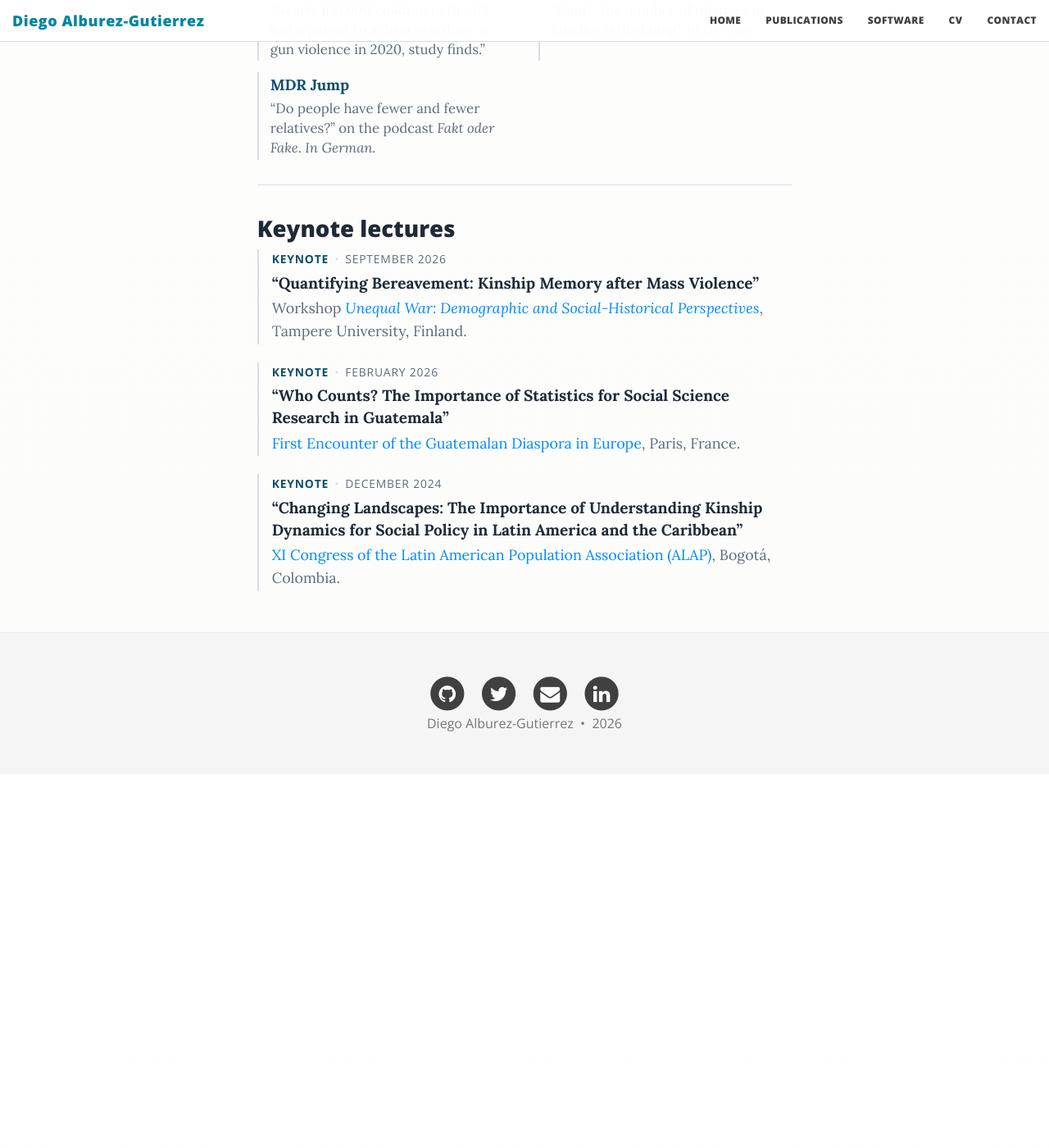
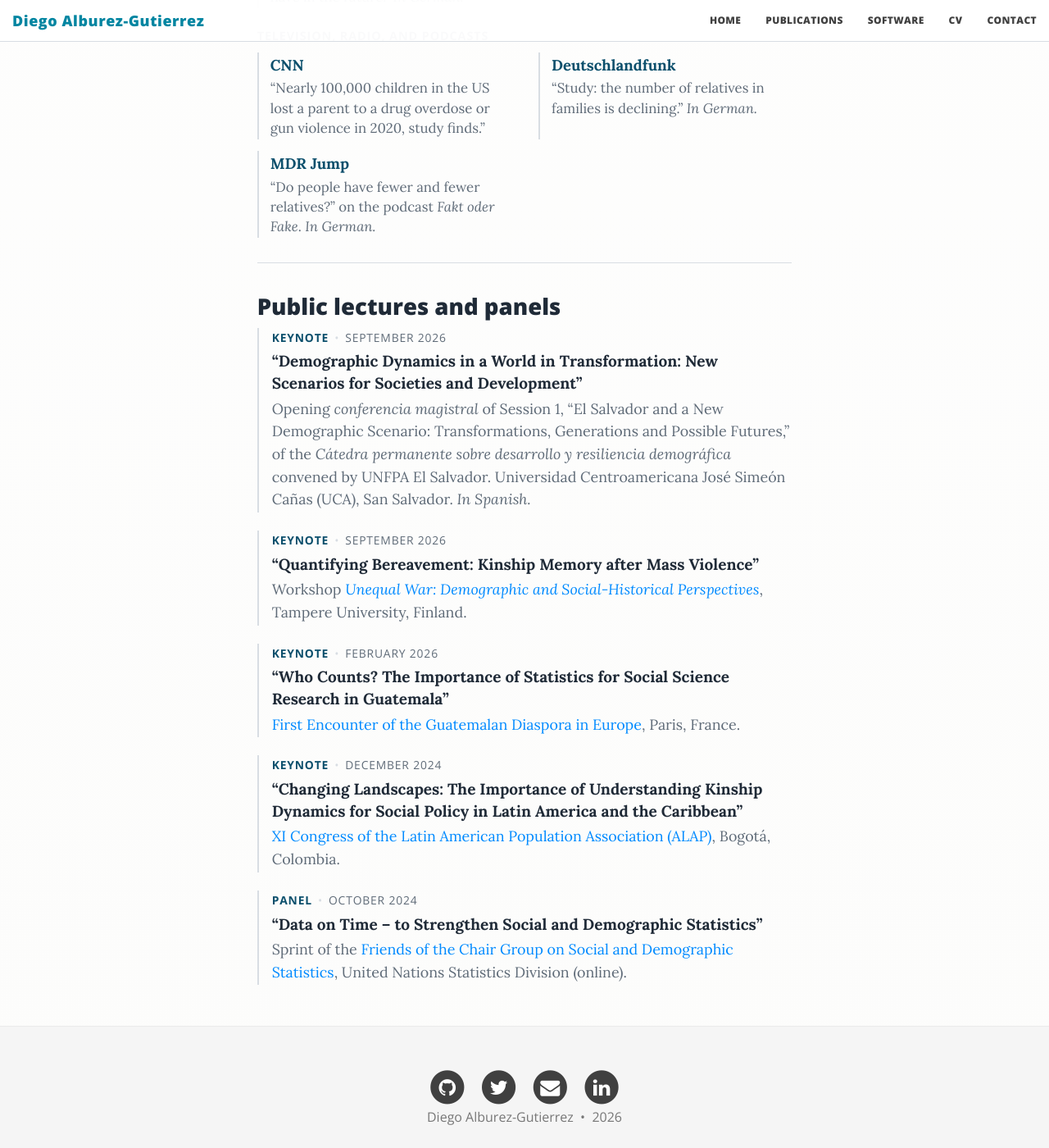
Before and after one commit to alburezg/alburezg.github.io, a Jekyll site: the page built from public-engagement.md, in a window 1280 px wide and 1400 px high, scrolled down 2108 px. Shown: the whole window at 82% size. Built offline with Jekyll 4.4.1, drawn with Linux system fonts in a browser that asks for light colours; nearby versions of some CDN libraries; before the commit the page ends 3052 px from its top, so only the background shows below that; some of the changed text lies outside the part shown.

Commit message:
Expand Public Engagement intro and speaking section
- Intro now names the press coverage and the invited speaking work
- Rename the section to "Public lectures and panels" so it covers the
  UN Statistics Division panel alongside the keynotes
- Add the panel: "Data on Time - to Strengthen Social and Demographic
  Statistics", Friends of the Chair Group sprint, October 2024
- Add the opening conferencia magistral of the Catedra permanente sobre
  desarrollo y resiliencia demografica, UNFPA El Salvador at UCA,
  September 2026

```diff
--- a/public-engagement.md
+++ b/public-engagement.md
@@ -1,7 +1,7 @@
 ---
 layout: page
 title: Public Engagement
-subtitle: Media coverage and keynote lectures
+subtitle: Media coverage and public lectures
 permalink: /pe-preview-7c41a9/
 ---
 
@@ -133,16 +133,18 @@ permalink: /pe-preview-7c41a9/
 
 <div class="academic-page">
   <p class="lede">
-    My work has been covered by <em>The Economist</em>, <em>The Atlantic</em>, <em>El Pa&iacute;s</em>,
-    <em>Der Spiegel</em>, <em>Scientific American</em>, <em>The Times</em>, <em>Die Zeit</em>, CNN and
-    <em>Haaretz</em>, among others.
+    My research has been featured in the international press, such as <em>The Economist</em>,
+    <em>The Atlantic</em>, <em>El Pa&iacute;s</em>, <em>Der Spiegel</em>, <em>Scientific American</em>,
+    <em>The Times</em>, <em>Die Zeit</em>, CNN and <em>Haaretz</em>. I am also invited to speak at
+    high-profile events about the demographic questions behind current affairs, from the future of
+    the family to the human cost of armed conflict.
   </p>
 
   <nav class="pub-nav" aria-label="Public engagement sections">
     <p class="pub-nav-title">Jump to Section</p>
     <ul>
       <li><a href="#media-coverage">Media coverage</a></li>
-      <li><a href="#keynotes">Keynote lectures</a></li>
+      <li><a href="#lectures">Public lectures and panels</a></li>
     </ul>
   </nav>
 
@@ -250,9 +252,14 @@ permalink: /pe-preview-7c41a9/
     </ul>
   </section>
 
-  <section class="pe-section" id="keynotes">
-    <h2>Keynote lectures</h2>
+  <section class="pe-section" id="lectures">
+    <h2>Public lectures and panels</h2>
     <ul class="pe-entries">
+      <li class="pe-entry">
+        <p class="pe-entry-meta"><span class="pe-kind">Keynote</span><span class="pe-sep">&bull;</span>September 2026</p>
+        <p class="pe-entry-title">&ldquo;Demographic Dynamics in a World in Transformation: New Scenarios for Societies and Development&rdquo;</p>
+        <p class="pe-entry-body">Opening <em>conferencia magistral</em> of Session 1, &ldquo;El Salvador and a New Demographic Scenario: Transformations, Generations and Possible Futures,&rdquo; of the <em>C&aacute;tedra permanente sobre desarrollo y resiliencia demogr&aacute;fica</em> convened by UNFPA El Salvador. Universidad Centroamericana Jos&eacute; Sime&oacute;n Ca&ntilde;as (UCA), San Salvador. <span class="pe-lang">In Spanish.</span></p>
+      </li>
       <li class="pe-entry">
         <p class="pe-entry-meta"><span class="pe-kind">Keynote</span><span class="pe-sep">&bull;</span>September 2026</p>
         <p class="pe-entry-title">&ldquo;Quantifying Bereavement: Kinship Memory after Mass Violence&rdquo;</p>
@@ -268,6 +275,11 @@ permalink: /pe-preview-7c41a9/
         <p class="pe-entry-title">&ldquo;Changing Landscapes: The Importance of Understanding Kinship Dynamics for Social Policy in Latin America and the Caribbean&rdquo;</p>
         <p class="pe-entry-body"><a href="https://www.youtube.com/live/EEeSfu99k5Q">XI Congress of the Latin American Population Association (ALAP)</a>, Bogot&aacute;, Colombia.</p>
       </li>
+      <li class="pe-entry">
+        <p class="pe-entry-meta"><span class="pe-kind">Panel</span><span class="pe-sep">&bull;</span>October 2024</p>
+        <p class="pe-entry-title">&ldquo;Data on Time &ndash; to Strengthen Social and Demographic Statistics&rdquo;</p>
+        <p class="pe-entry-body">Sprint of the <a href="https://unstats.un.org/unsd/statcom/groups/FOCG_SDS/">Friends of the Chair Group on Social and Demographic Statistics</a>, United Nations Statistics Division (online).</p>
+      </li>
     </ul>
   </section>
 </div>
```
